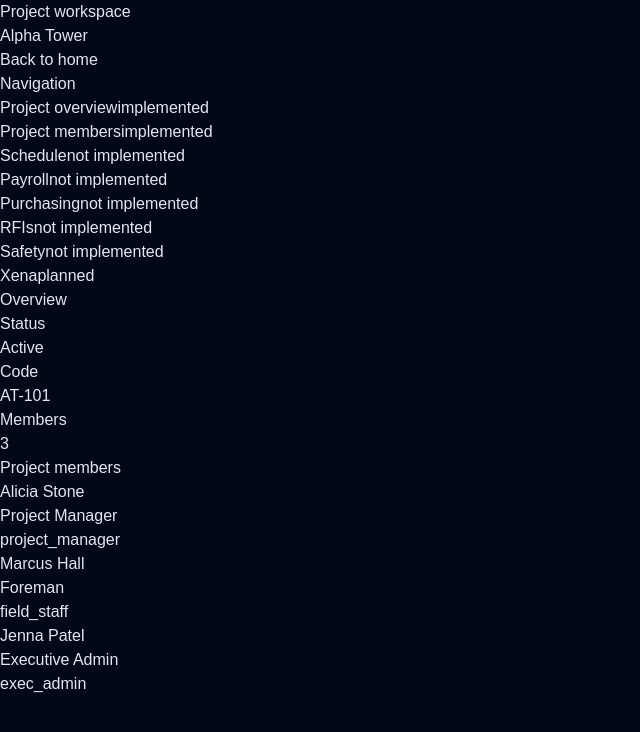
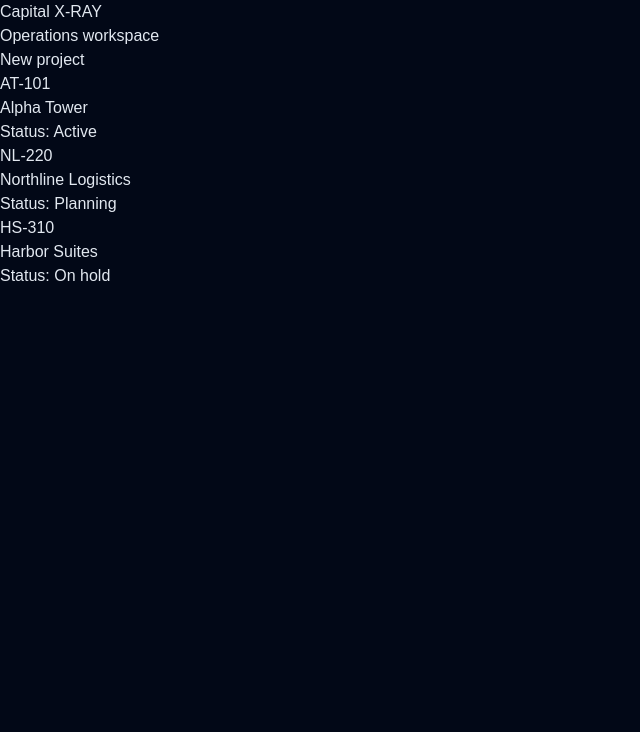
Before and after one commit to landlordaiteam-hue/Project-X-Ray-, a Next.js app: page / in a window 1280 px wide. Shown: the top 732 px of the page, without its empty margins (0-640 px from the left). Built offline with nearby package versions, Linux system fonts and the light colour scheme.

Commit message:
Refine the workspace shell into a cleaner, valid home dashboard and improve root layout styling

```diff
--- a/app/layout.tsx
+++ b/app/layout.tsx
@@ -8,7 +8,7 @@
 export default function RootLayout({ children }: { children: React.ReactNode }) {
   return (
     <html lang="en">
-      <body>{children}</body>
+      <body className="bg-slate-950 text-slate-100 antialiased">{children}</body>
     </html>
   );
 }
--- a/app/page.tsx
+++ b/app/page.tsx
@@ -1,60 +1,37 @@
 import Link from 'next/link';
 
-const modules = [
-  { name: 'Project overview', status: 'implemented' },
-  { name: 'Project members', status: 'implemented' },
-  { name: 'Schedule', status: 'not implemented' },
-  { name: 'Payroll', status: 'not implemented' },
-  { name: 'Purchasing', status: 'not implemented' },
-  { name: 'RFIs', status: 'not implemented' },
-  { name: 'Safety', status: 'not implemented' },
-  { name: 'Xena', status: 'planned' }
+const projects = [
+  { name: 'Alpha Tower', code: 'AT-101', status: 'Active', href: '/project/alpha-tower' },
+  { name: 'Northline Logistics', code: 'NL-220', status: 'Planning', href: '/project/northline-logistics' },
+  { name: 'Harbor Suites', code: 'HS-310', status: 'On hold', href: '/project/harbor-suites' }
 ];
 
-export default function ProjectWorkspacePage() {
+export default function HomePage() {
   return (
     <main className="min-h-screen bg-slate-950 text-slate-100">
-      <div className="mx-auto max-w-7xl px-6 py-10">
-        <div className="mb-8 flex items-center justify-between">
+      <div className="mx-auto max-w-6xl px-6 py-12">
+        <div className="mb-8 flex items-center justify-between gap-4">
           <div>
-            <p className="text-sm uppercase tracking-[0.2em] text-blue-300">Project workspace</p>
-            <h1 className="mt-2 text-3xl font-bold">Alpha Tower</h1>
+            <p className="text-sm uppercase tracking-[0.25em] text-blue-300">Capital X-RAY</p>
+            <h1 className="mt-3 text-4xl font-bold">Operations workspace</h1>
           </div>
-          <Link href="/" className="rounded-md border border-slate-700 px-4 py-2 text-sm text-slate-200">Back to home</Link>
+          <button className="rounded-md bg-blue-600 px-4 py-2 text-sm font-medium text-white transition hover:bg-blue-500">
+            New project
+          </button>
         </div>
 
-        <div className="grid gap-6 lg:grid-cols-[220px,1fr]">
-          <aside className="rounded-xl border border-slate-800 bg-slate-900 p-4">
-            <h2 className="mb-4 text-sm font-semibold uppercase tracking-[0.18em] text-slate-400">Navigation</h2>
-            <nav className="space-y-2">
-              {modules.map((module) => (
-                <div key={module.name} className="flex items-center justify-between rounded-md border border-slate-800 bg-slate-950 px-3 py-2 text-sm text-slate-200">
-                  <span>{module.name}</span>
-                  <span className="rounded-full border border-slate-700 px-2 py-0.5 text-[10px] uppercase tracking-wide text-slate-400">{module.status}</span>
-                </div>
-              ))}
-            </nav>
-          </aside>
-
-          <section className="space-y-6">
-            <div className="rounded-xl border border-slate-800 bg-slate-900 p-6">
-              <h2 className="text-xl font-semibold">Overview</h2>
-              <div className="mt-4 grid gap-4 md:grid-cols-3">
-                <div className="rounded-lg border border-slate-800 bg-slate-950 p-4"><p className="text-sm text-slate-400">Status</p><p className="mt-2 text-2xl font-semibold">Active</p></div>
-                <div className="rounded-lg border border-slate-800 bg-slate-950 p-4"><p className="text-sm text-slate-400">Code</p><p className="mt-2 text-2xl font-semibold">AT-101</p></div>
-                <div className="rounded-lg border border-slate-800 bg-slate-950 p-4"><p className="text-sm text-slate-400">Members</p><p className="mt-2 text-2xl font-semibold">3</p></div>
-              </div>
-            </div>
-
-            <div className="rounded-xl border border-slate-800 bg-slate-900 p-6">
-              <h2 className="text-xl font-semibold">Project members</h2>
-              <div className="mt-4 space-y-3">
-                <div className="flex items-center justify-between rounded-lg border border-slate-800 bg-slate-950 p-3"><div><p className="font-medium">Alicia Stone</p><p className="text-sm text-slate-400">Project Manager</p></div><span className="text-xs uppercase tracking-wide text-blue-300">project_manager</span></div>
-                <div className="flex items-center justify-between rounded-lg border border-slate-800 bg-slate-950 p-3"><div><p className="font-medium">Marcus Hall</p><p className="text-sm text-slate-400">Foreman</p></div><span className="text-xs uppercase tracking-wide text-blue-300">field_staff</span></div>
-                <div className="flex items-center justify-between rounded-lg border border-slate-800 bg-slate-950 p-3"><div><p className="font-medium">Jenna Patel</p><p className="text-sm text-slate-400">Executive Admin</p></div><span className="text-xs uppercase tracking-wide text-blue-300">exec_admin</span></div>
-              </div>
-            </div>
-          </section>
+        <div className="grid gap-6 md:grid-cols-3">
+          {projects.map((project) => (
+            <Link
+              key={project.name}
+              href={project.href}
+              className="rounded-xl border border-slate-800 bg-slate-900 p-5 shadow-lg shadow-slate-950/30 transition hover:border-blue-600 hover:bg-slate-800"
+            >
+              <p className="text-sm uppercase tracking-[0.2em] text-slate-400">{project.code}</p>
+              <h2 className="mt-3 text-2xl font-semibold">{project.name}</h2>
+              <p className="mt-4 text-sm text-slate-300">Status: {project.status}</p>
+            </Link>
+          ))}
         </div>
       </div>
     </main>
```
